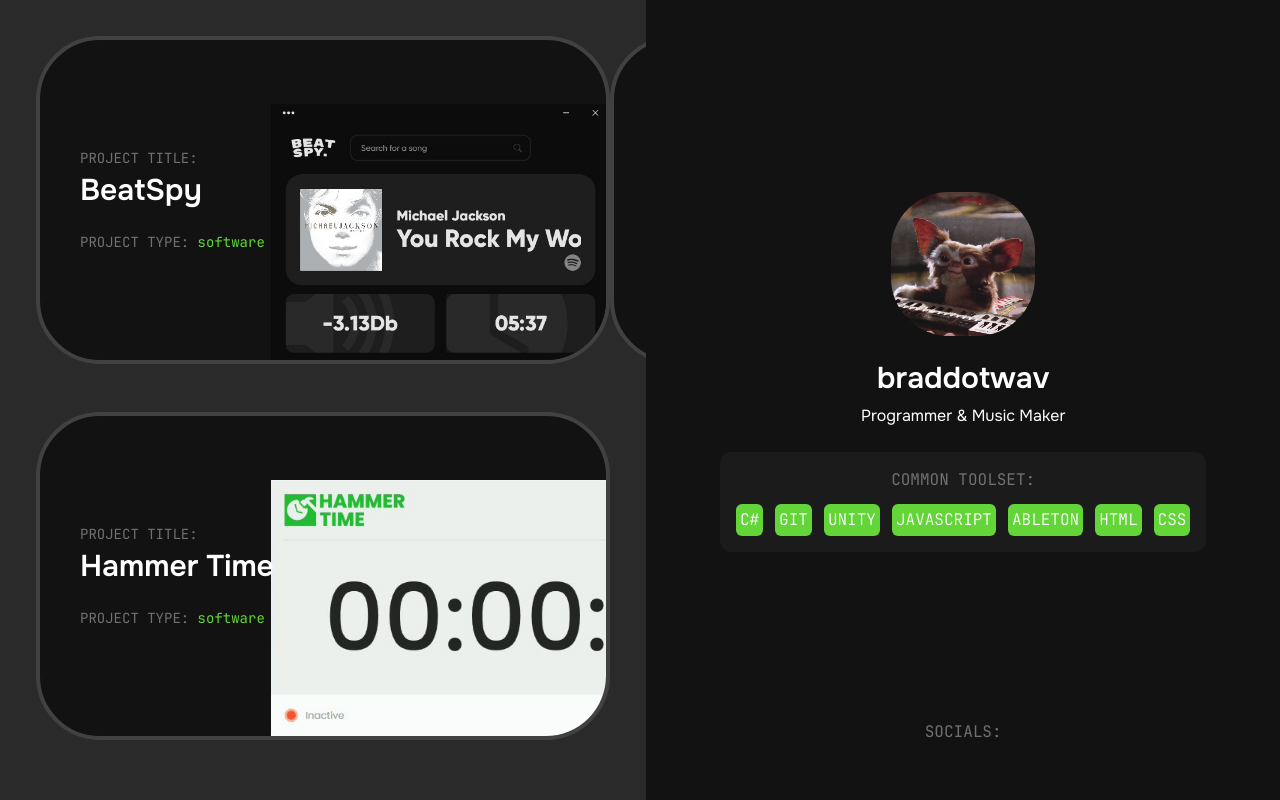
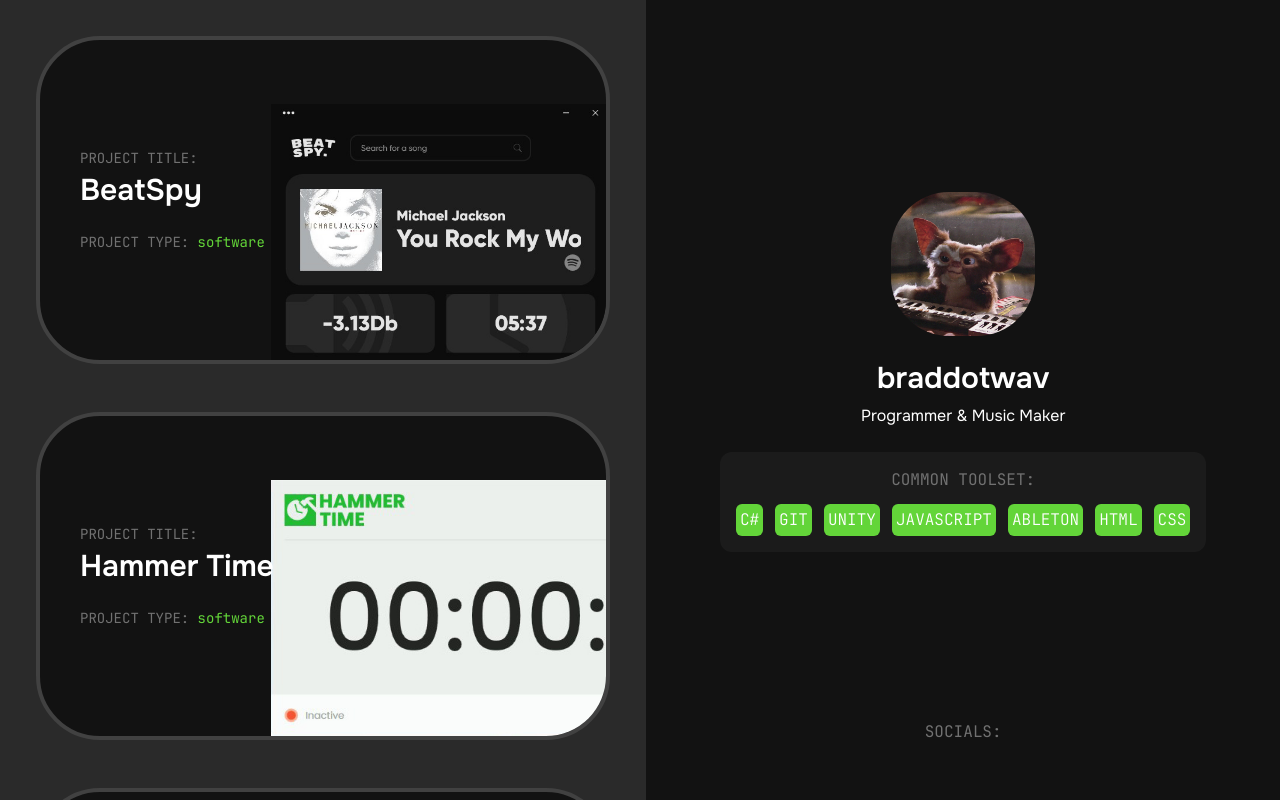
Before and after one commit to braddotwav/braddotwav.github.io, an Astro site: page / in a window 1280 px wide. Built offline with nearby package versions, Linux system fonts and the light colour scheme; Astro itself is replaced by a stand-in of ours; some icons are missing.

Commit message:
Fixed projects displaying horizontally

```diff
--- a/src/pages/index.astro
+++ b/src/pages/index.astro
@@ -44,7 +44,7 @@
 		<main>
 			<div class="md:h-screen flex flex-col-reverse md:flex-row">
 				<!-- Projects section -->
-				<section id="projects" class="projects flex flex-col flex-wrap gap-y-12 overflow-y-scroll p-9 items-start h-screen md:w-full bg-primary-700">
+				<section id="projects" class="projects flex flex-row flex-wrap gap-y-12 overflow-y-scroll p-9 items-start h-screen md:w-full bg-primary-700">
 					<!-- Software projects -->
 					{projects.map(entry => (
 						<Project project={entry}/>
```
